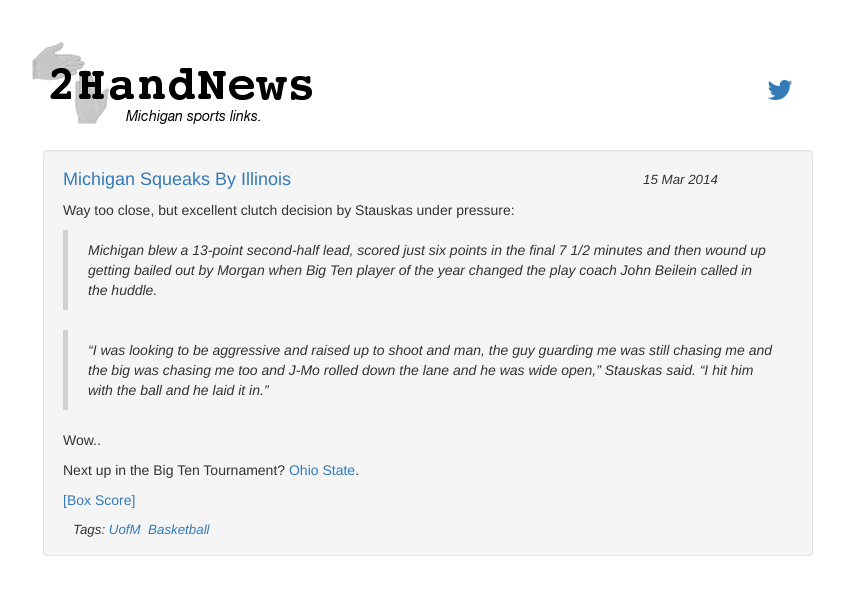
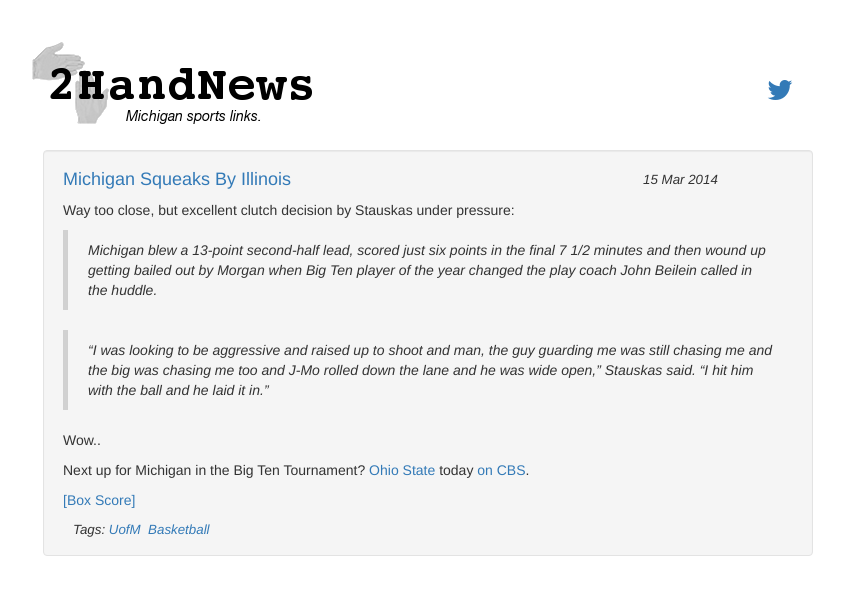
Before and after one commit to aftco/aftco.github.io, a Jekyll site: the page built from _posts/2014-03-15-03-23-michigan-squeaks-by-illinois.md, in a window 1280 px wide. Shown: the top 595 px of the page, without its empty margins (212-1056 px from the left). Built offline with Jekyll 4.4.1, drawn with Linux system fonts in a browser that asks for light colours; nearby versions of some CDN libraries; Markdown is read by kramdown in place of the engine named in the settings.

Commit message:
update on CBS sports

```diff
--- a/_posts/2014-03-15-03-23-michigan-squeaks-by-illinois.md
+++ b/_posts/2014-03-15-03-23-michigan-squeaks-by-illinois.md
@@ -13,6 +13,6 @@
 
 Wow..
 
-Next up in the Big Ten Tournament? [Ohio State](http://espn.go.com/ncb/preview?gameId=400546600).
+Next up for Michigan in the Big Ten Tournament? [Ohio State](http://espn.go.com/ncb/preview?gameId=400546600) today [on CBS](http://www.cbssports.com).
 
 [\[Box Score\]](http://scores.espn.go.com/ncb/boxscore?gameId=400546235)
```
